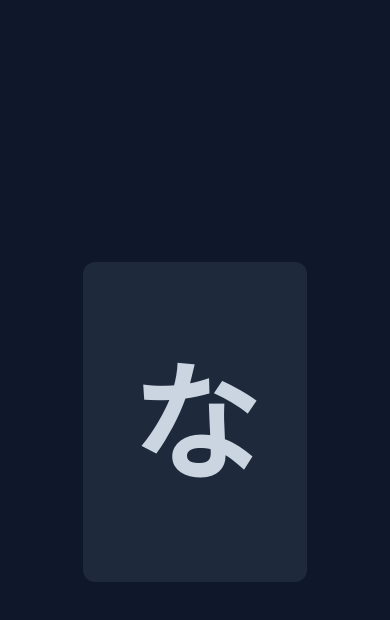
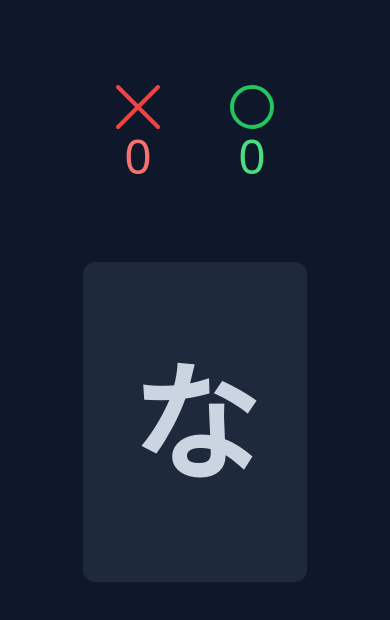
Before and after one commit to oncet/hiragana-flashcards, a React app: page / in a window 390 px wide. Shown: the top 620 px of the page. Built offline with nearby package versions, Linux system fonts and the light colour scheme; the HTML template or start-up script is replaced by a standard one.

Commit message:
responsive view wip

```diff
--- a/src/components/Main.tsx
+++ b/src/components/Main.tsx
@@ -39,7 +39,62 @@ const Main = () => {
     : syllables[currentPosition];
 
   return (
-    <div className="flex min-h-svh items-center justify-center gap-6">
+    <div className="flex h-svh flex-col justify-center">
+      <div className="mx-auto flex basis-[33%] items-center justify-between md:hidden">
+        <div className="flex flex-col items-center px-8 py-4">
+          <svg
+            viewBox="0 0 100 100"
+            xmlns="http://www.w3.org/2000/svg"
+            className="h-[50px] w-[50px] text-red-500"
+          >
+            <line
+              x1="10"
+              y1="10"
+              x2="90"
+              y2="90"
+              stroke="currentColor"
+              strokeWidth="8"
+              strokeLinecap="round"
+            />
+            <line
+              x1="10"
+              y1="90"
+              x2="90"
+              y2="10"
+              stroke="currentColor"
+              strokeWidth="8"
+              strokeLinecap="round"
+            />
+          </svg>
+          <div
+            className={`flex items-center text-5xl font-thin transition [font-variant-numeric:tabular-nums] dark:text-red-400`}
+          >
+            0
+          </div>
+        </div>
+        <div className="flex flex-col items-center px-8 py-4">
+          <svg
+            viewBox="0 0 100 100"
+            xmlns="http://www.w3.org/2000/svg"
+            className="h-[50px] w-[50px] text-green-500"
+          >
+            <circle
+              cx="50"
+              cy="50"
+              r="40"
+              fill="none"
+              stroke="currentColor"
+              strokeWidth="8"
+            />
+          </svg>
+          <div
+            className={`flex items-center text-5xl font-thin transition [font-variant-numeric:tabular-nums] dark:text-green-400`}
+          >
+            0
+          </div>
+        </div>
+      </div>
+      <div className="flex items-start justify-center gap-6 md:items-center">
         <WrongDropzone
           className="hidden md:flex"
           onClick={() => {
@@ -75,6 +130,8 @@ const Main = () => {
           acceptedSyllables={approvedSyllables}
         />
       </div>
+      <div className="basis-[33%] md:hidden" />
+    </div>
   );
 };
 
```
Lines whose indentation alone changed are shown as unchanged.
